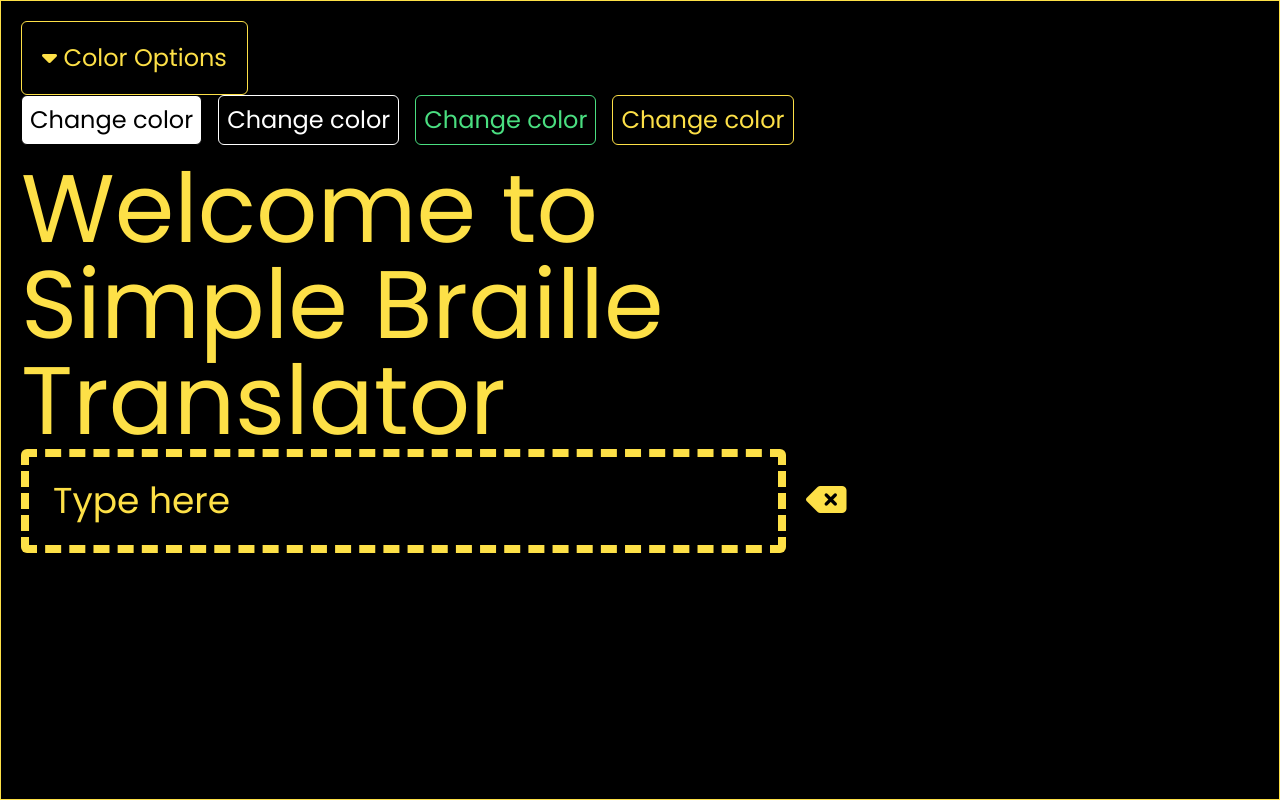
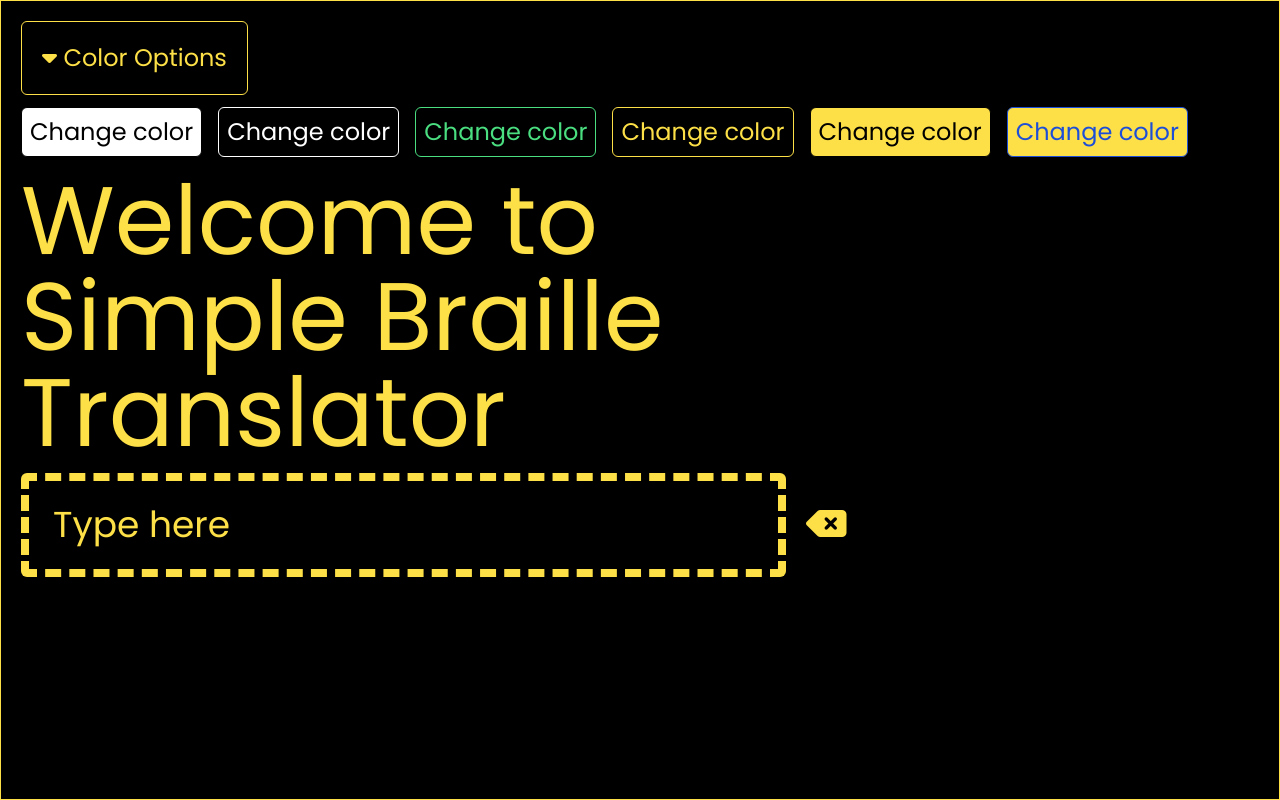
Before and after one commit to migauth/braille-translator, a Vue app: page / in a window 1280 px wide. Both pictures are taken after a click on the button "Color Options". Built offline with nearby package versions, Linux system fonts and the light colour scheme; what tailwindcss-animated would draw is missing.

Commit message:
add black/yellow, blue/yellow and bottom margins to colour toggle/welcome header

```diff
--- a/src/App.vue
+++ b/src/App.vue
@@ -31,7 +31,7 @@ const buttonClass = computed(() => {
       <button
         @click="toggleColorOptions"
         :class="buttonClass"
-        class="border border-black text-black rounded-md p-2 text-2xl"
+        class="border border-black text-black rounded-md p-2 text-2xl mb-3"
       >
         <i class="fa-solid fa-caret-down" /> Color Options
       </button>
@@ -43,7 +43,7 @@ const buttonClass = computed(() => {
     <!-- Title -->
     <h1
       v-if="!isTyping"
-      class="text-5xl sm:text-5xl md:text-7xl lg:text-8xl w-3/4 animate-fade-down"
+      class="text-5xl sm:text-5xl md:text-7xl lg:text-8xl w-3/4 animate-fade-down mb-3"
     >
       Welcome to Simple Braille Translator
     </h1>
--- a/src/components/StyleButton.vue
+++ b/src/components/StyleButton.vue
@@ -45,6 +45,23 @@ const yellowAndBlack = () =>
     'placeholder-yellow-300',
     'border-8 border-dashed border-yellow-300'
   )
+
+const blackAndYellow = () =>
+  changeColorScheme(
+    'border border-black',
+    'text-black',
+    'bg-yellow-300',
+    'placeholder-black',
+    'border-8 border-dashed border-black'
+  )
+const blueAndYellow = () =>
+  changeColorScheme(
+    'border border-blue-700',
+    'text-blue-700',
+    'bg-yellow-300',
+    'placeholder-blue-700',
+    'border-8 border-dashed border-blue-700'
+  )
 </script>
 
 <template>
@@ -73,5 +90,17 @@ const yellowAndBlack = () =>
     >
       Change color
     </button>
+    <button
+      @click="blackAndYellow"
+      class="border border-black text-black bg-yellow-300 rounded-md p-2 text-2xl hover:animate-jump"
+    >
+      Change color
+    </button>
+    <button
+      @click="blueAndYellow"
+      class="border border-blue-700 text-blue-700 bg-yellow-300 rounded-md p-2 text-2xl hover:animate-jump"
+    >
+      Change color
+    </button>
   </div>
 </template>
```
